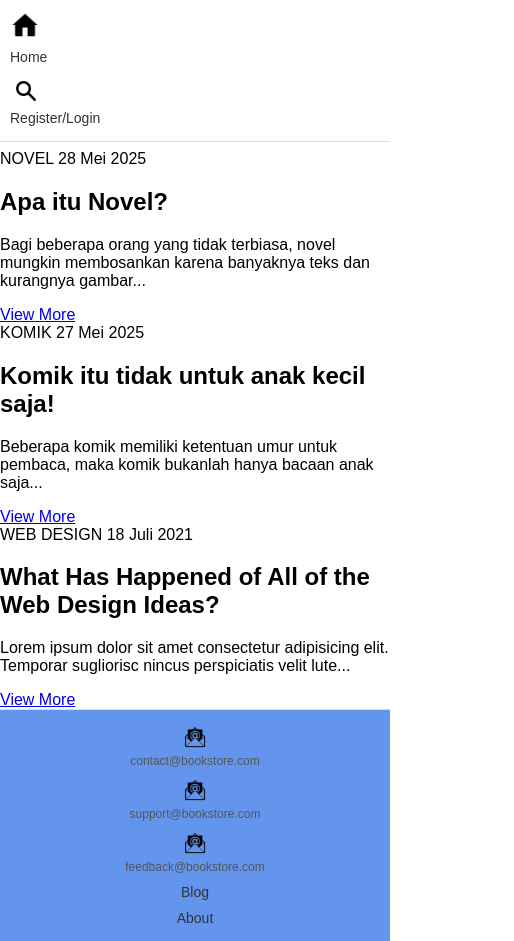
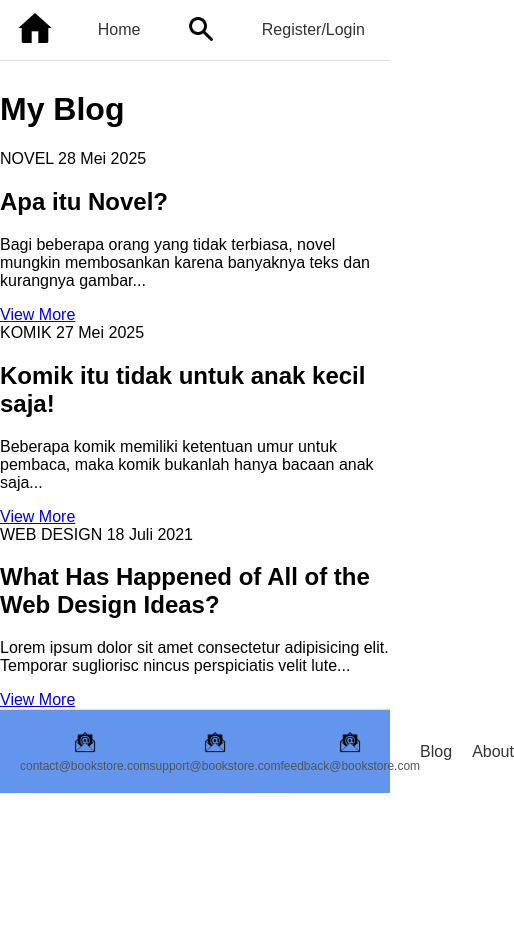
Before and after one commit to Sen0002/Mobile, a plain HTML site: page blog.html in a window 390 px wide. Shown: the whole page, 514 px wide, since content can reach past the window. After the commit the page ends 844 px from the top, so only its background shows below. Drawn offline with Linux system fonts and the light colour scheme.

Commit message:
Update style.css

```diff
--- a/style.css
+++ b/style.css
@@ -1152,56 +1152,3 @@ footer {
     gap: 10px;
   }
 }
-@media (max-width: 768px) {
-  /* Top Bar */
-  .top-bar {
-    flex-direction: column;
-    height: auto;
-    align-items: flex-start;
-    padding: 10px;
-  }
-
-  .top-logo img {
-    height: 30px;
-  }
-
-  .top-link, .top-login {
-    margin: 5px 0;
-    font-size: 14px;
-  }
-
-  .top-search {
-    width: 100%;
-    margin-top: 10px;
-  }
-
-  .top-search img {
-    height: 20px;
-  }
-
-  .search-input {
-    width: 100%;
-    top: 35px;
-    font-size: 14px;
-  }
-
-  /* Footer */
-  footer {
-    flex-direction: column;
-    text-align: center;
-    padding: 15px;
-  }
-
-  .footer-contact {
-    margin-bottom: 10px;
-  }
-
-  .footer-links {
-    flex-direction: column;
-    gap: 10px;
-  }
-
-  .footer-links a {
-    font-size: 14px;
-  }
-}
```
